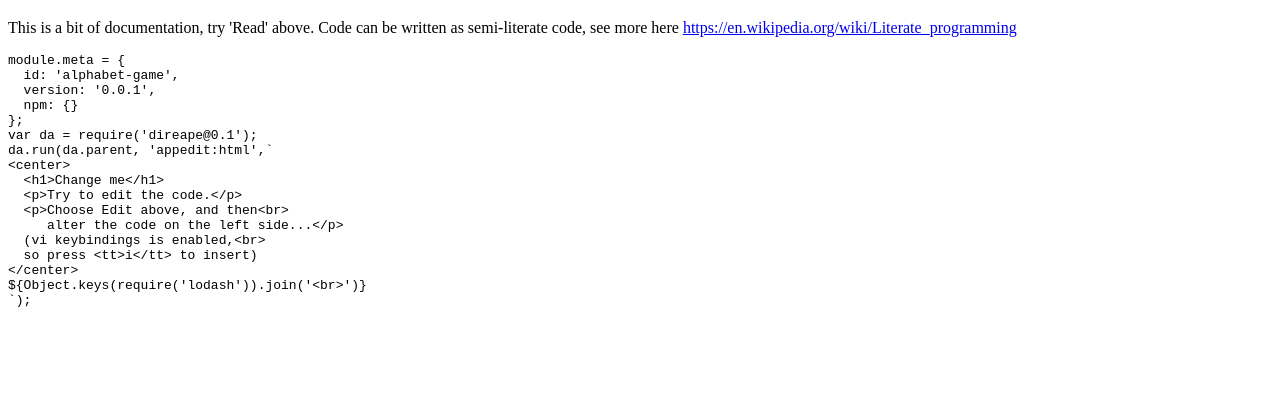
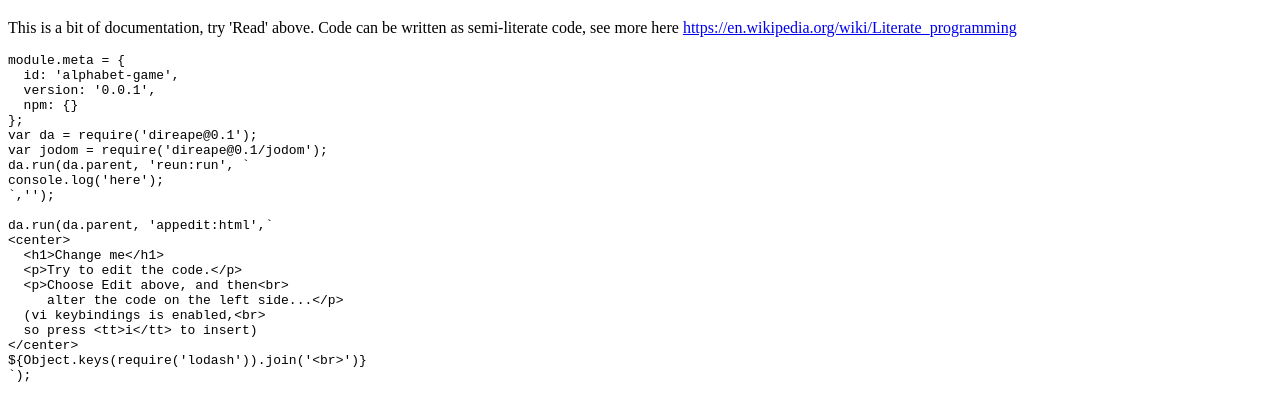
Before and after one commit to KodeKunstner/alphabet-game, a website: page index.html in a window 1280 px wide. Shown: the part 685-1081 px from the top of the page. Before the commit the page ends 1006 px from the top, so only its background shows below. Drawn offline with Linux system fonts and the light colour scheme; a script that the page names is missing.

Commit message:
Commit index.html via https://appedit.solsort.com/?Edit/js/gh/KodeKunstner/alphabet-game.

```diff
--- a/index.html
+++ b/index.html
@@ -24,6 +24,11 @@
   npm: {}
 };
 var da = require('direape@0.1');
+var jodom = require('direape@0.1/jodom');
+da.run(da.parent, 'reun:run', `
+console.log('here');
+`,'');
+
 da.run(da.parent, 'appedit:html',`
 &lt;center&gt;
   &lt;h1&gt;Change me&lt;/h1&gt;
```
